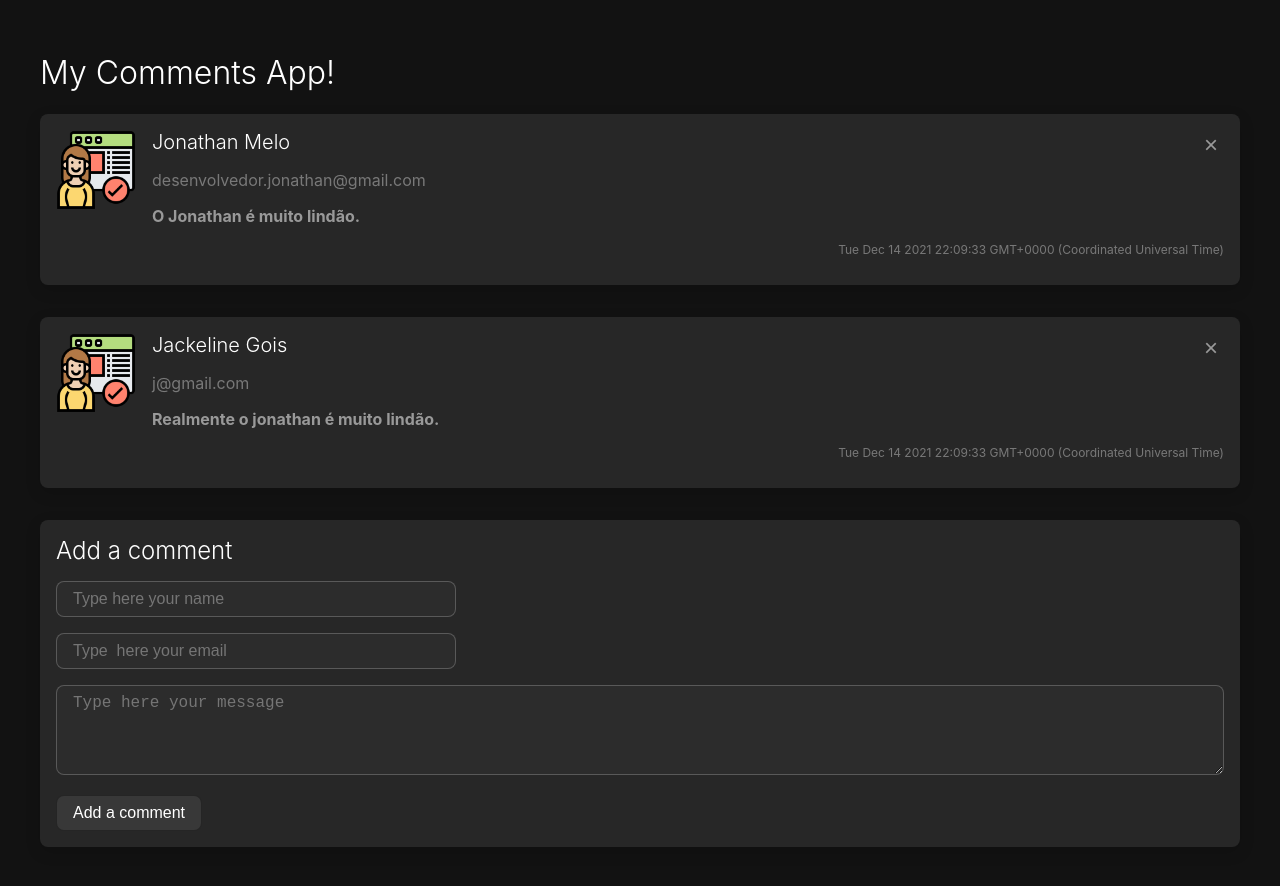
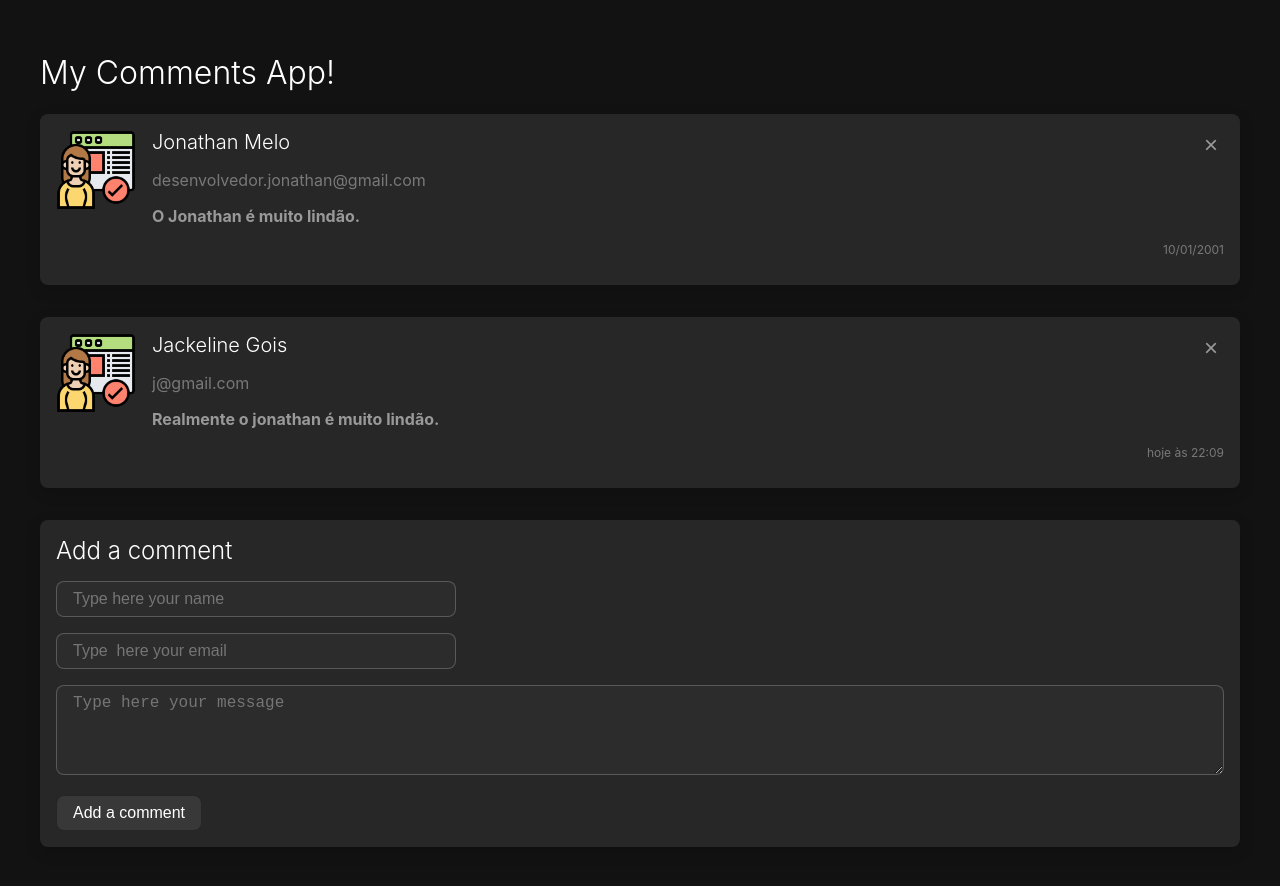
Before and after one commit to carreiraDesenvolvedor/reactjs-comment-app, a React (Create React App) app: page / in a window 1280 px wide. Shown: the top 886 px of the page. Built offline with nearby package versions, Linux system fonts and the light colour scheme.

Commit message:
Instalado pacotes externos: sweetalert2 e date-fns

```diff
--- a/package.json
+++ b/package.json
@@ -6,9 +6,11 @@
     "@testing-library/jest-dom": "^5.16.1",
     "@testing-library/react": "^12.1.2",
     "@testing-library/user-event": "^13.5.0",
+    "date-fns": "^2.27.0",
     "react": "^17.0.2",
     "react-dom": "^17.0.2",
     "react-scripts": "5.0.0",
+    "sweetalert2": "^11.3.0",
     "web-vitals": "^2.1.2"
   },
   "scripts": {
--- a/src/App.js
+++ b/src/App.js
@@ -2,13 +2,13 @@ import React from "react";
 import "./App.css";
 import Comment from "./components/Comment";
 import CommentForm from "./components/CommentForm";
+import Swal from "sweetalert2";
 class App extends React.Component {
     state = {
-    comments: [
-      {
+        comments: [{
                 name: "Jonathan Melo",
                 email: "desenvolvedor.jonathan@gmail.com",
-        date: new Date(),
+                date: new Date(2000, 12, 10),
                 message: "O Jonathan é muito lindão.",
             },
             {
@@ -28,7 +28,7 @@ class App extends React.Component {
     addComment = (event) => {
         event.preventDefault();
 
-    const newComment = { ...this.state.form, date: new Date() };
+        const newComment = {...this.state.form, date: new Date() };
 
         this.setState({
             comments: [...this.state.comments, newComment],
@@ -38,6 +38,8 @@ class App extends React.Component {
                 message: "",
             },
         });
+
+        Swal.fire("O comentário foi adicionado com sucesso!", "", "success");
     };
 
     onFieldChanged = (event) => {
@@ -46,6 +48,25 @@ class App extends React.Component {
 
         this.setState({
             form: newCommentForm,
+        });
+    };
+
+    deleteCommentAlert = (comment) => {
+        Swal.fire({
+            title: "Você realmente quer excluir esse comentário?",
+            showDenyButton: true,
+            showCancelButton: false,
+            confirmButtonText: "Sim, eu tenho certeza.",
+            denyButtonText: `Não, eu mudei de ideia.`,
+            icon: "question",
+        }).then((result) => {
+            /* Read more about isConfirmed, isDenied below */
+            if (result.isConfirmed) {
+                this.deleteComment(comment);
+                Swal.fire("O comentário foi excluído com sucesso!", "", "success");
+            } else if (result.isDenied) {
+                Swal.fire("Fique tranquilo, nada foi excluído.", "", "info");
+            }
         });
     };
 
@@ -60,29 +81,31 @@ class App extends React.Component {
     };
 
     render() {
-    return (
-      <div className="App">
-        <h1> My Comments App! </h1>
-        {this.state.comments.map((comment, index) => {
-          return (
-            <Comment
-              key={index}
-              name={comment.name}
-              email={comment.email}
-              date={comment.date}
-              message={comment.message}
-              onDeleteComment={() => {
-                this.deleteComment(comment);
-              }}
+        return ( <
+            div className = "App" >
+            <
+            h1 > My Comments App! < /h1>{" "} {
+                this.state.comments.map((comment, index) => {
+                    return ( <
+                        Comment key = { index }
+                        name = { comment.name }
+                        email = { comment.email }
+                        date = { comment.date }
+                        message = { comment.message }
+                        onDeleteComment = {
+                            () => {
+                                this.deleteCommentAlert(comment);
+                            }
+                        }
                         />
                     );
-        })}
-        <CommentForm
-          onAddComment={this.addComment}
-          onFieldChanged={this.onFieldChanged}
-          form={this.state.form}
-        />
-      </div>
+                })
+            } { " " } <
+            CommentForm onAddComment = { this.addComment }
+            onFieldChanged = { this.onFieldChanged }
+            form = { this.state.form }
+            />{" "} <
+            /div>
         );
     }
 }
--- a/src/components/Comment/index.jsx
+++ b/src/components/Comment/index.jsx
@@ -1,5 +1,7 @@
 import "./style.css";
 import ProfileImg from "./profile.png";
+import { formatRelative } from "date-fns";
+import { ptBR } from "date-fns/locale";
 
 const Comment = (props) => {
   const { name, email, message, date, onDeleteComment } = props;
@@ -12,7 +14,9 @@ const Comment = (props) => {
         <h2 className="name">{name}</h2>
         <p className="email">{email}</p>
         <p className="message">{message}</p>
-        <p className="date">{date.toString()}</p>
+        <p className="date">
+          {formatRelative(date, new Date(), { locale: ptBR })}
+        </p>
         <button className="delete" onClick={onDeleteComment}>
           &times;
         </button>
```
Also changed, not shown: 1 other file (tests, documents, lock files or other folders). Lines whose indentation alone changed are shown as unchanged.
